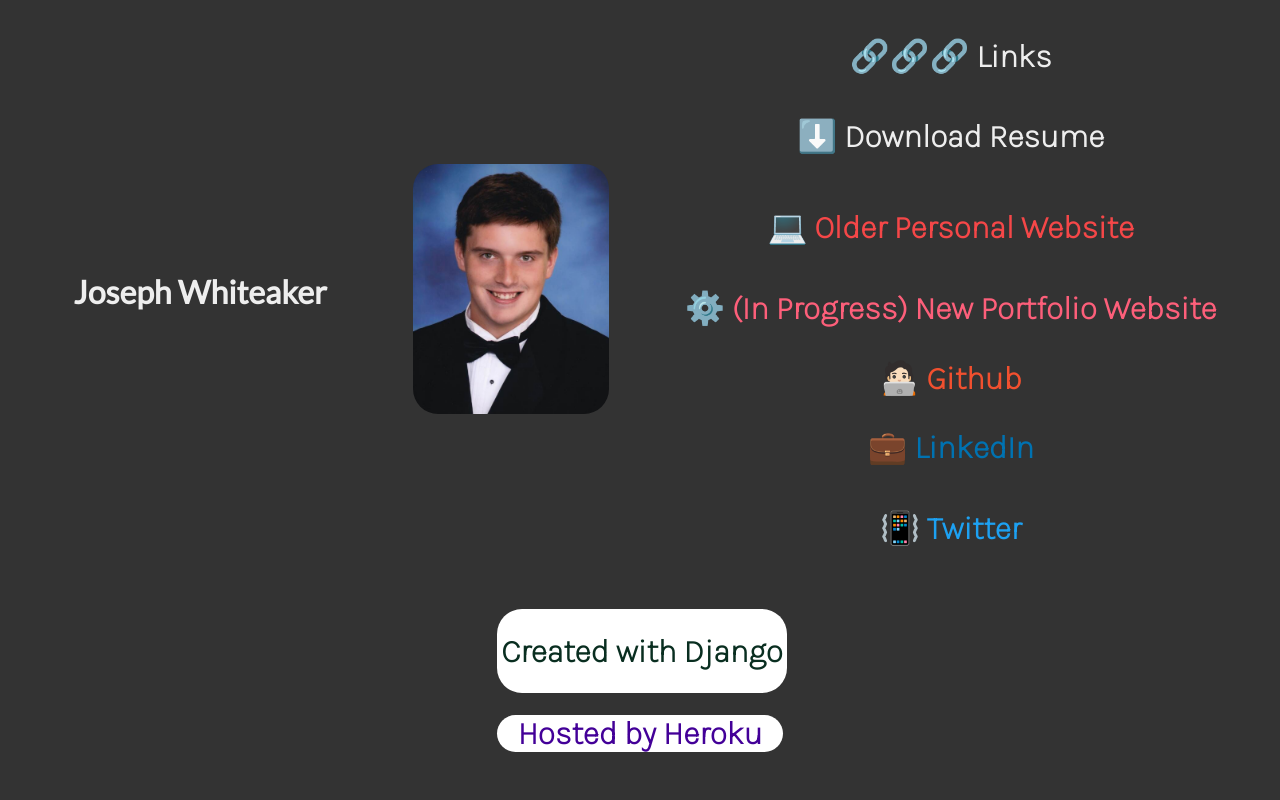
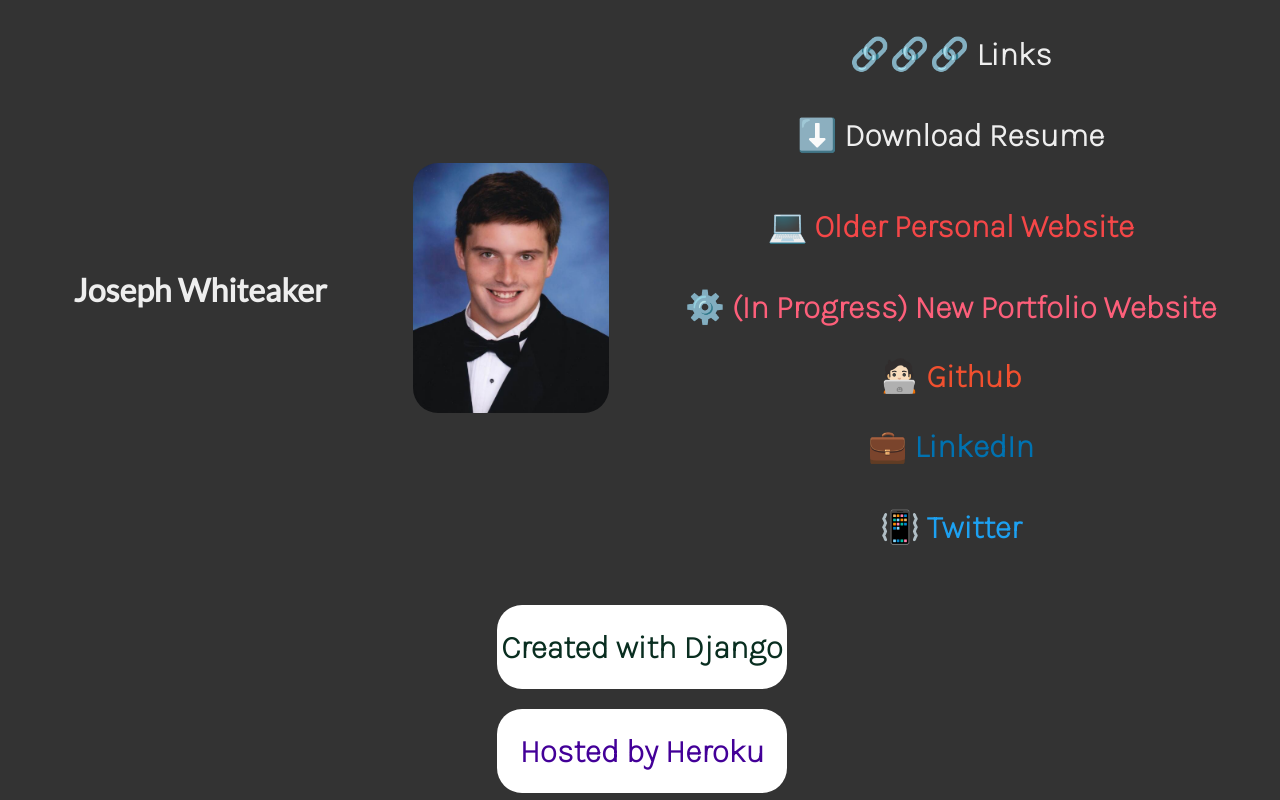
Before and after one commit to josephaw1022/LinkTree, a Django app: page / in a window 1280 px wide. Run offline with Django 3.2, Linux system fonts and the light colour scheme; some libraries are stand-ins or nearby versions.

Commit message:
little footer error again

```diff
--- a/hello/templates/base.html
+++ b/hello/templates/base.html
@@ -165,7 +165,7 @@
         </div>
 
         <div
-          class="align-self-center txt-center w-perc-100 b-rad-25"
+          class="align-self-center txt-center w-perc-100 b-rad-25 pad-px-2"
           style="background-color: #fff; margin-top: 20px"
         >
           <h1 style="color: #430098">Hosted by Heroku</h1>
```
